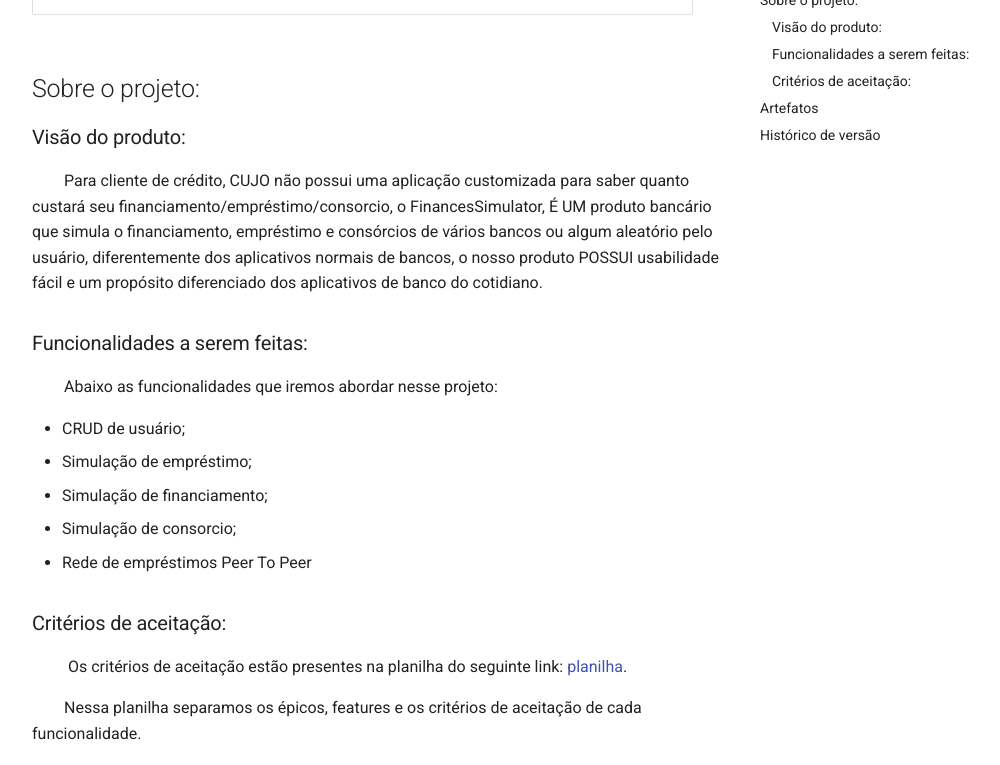
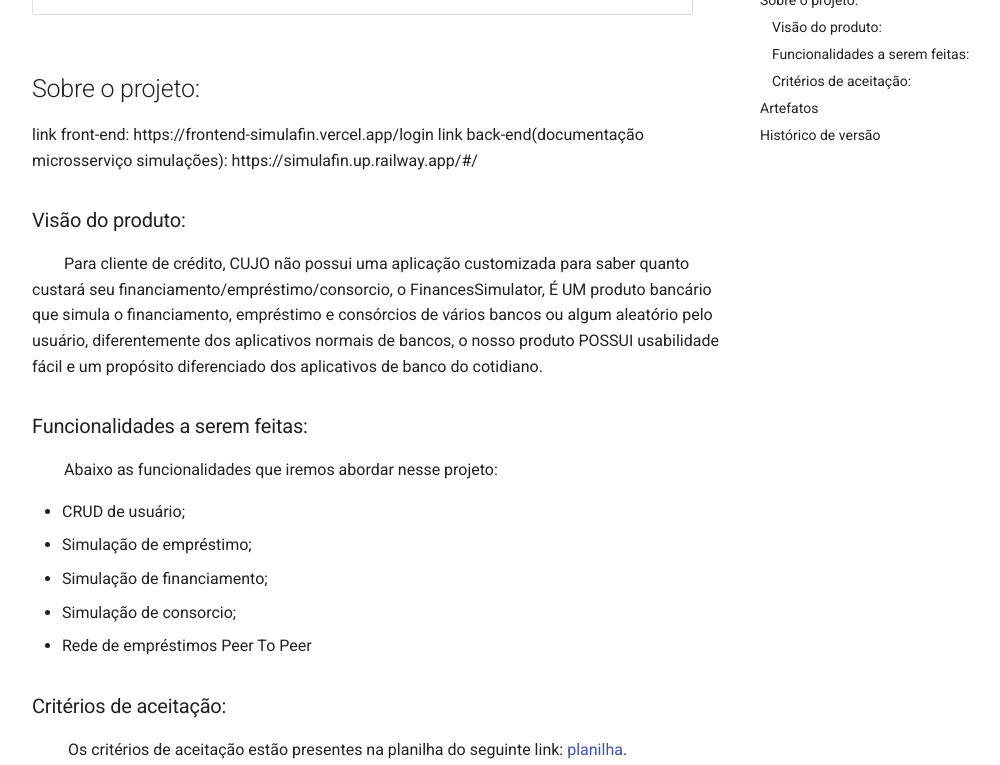
Before and after one commit to Simula-Fin/DOCS, an MkDocs documentation site: the page built from docs/index.md, in a window 1280 px wide and 900 px high, scrolled down 932 px, cut to the strip 135-900 px from the top of the window. Shown: the whole strip, without its empty margins (264-1264 px from the left). Built offline with MkDocs 1.6.1 and Material for MkDocs 9.7.7, drawn with Linux system fonts in a browser that asks for light colours; comment, search, counter and statistics services are not loaded.

Commit message:
Update index.md

```diff
--- a/docs/index.md
+++ b/docs/index.md
@@ -1,15 +1,19 @@
 # Fintech
+
 ## Integrantes
 
- | **Matrícula** | **Nome**                        | **Foto**                                                                                                  | **Email**               |
-  | ------------- | ------------------------------- | --------------------------------------------------------------------------------------------------------- | ----------------------- |
-  | 200017519     | Eurico Menezes de Abreu neto    | <img src="https://avatars.githubusercontent.com/u/64049043?v=4" width="120px;" alt="Foto Eurico"/>         | 200017519@aluno.unb.br  |
-  | 200067923     | João Henrique Marques Calzavara | <img src="https://avatars.githubusercontent.com/u/71076129?v=4" width="120px;" alt="Foto João Henrique"/>  | jhcalzavara@hotmail.com |
-  | 180024868     | Mateus Moreira Lima             | <img src="https://github.com/mateus-lm.png"                  width="120px;" alt="Foto Mateus Moreira"/>    | 180024868@aluno.unb.br  |
-  | 190047968     | Paulo Vitor                     |  <img src="https://github.com/PauloAbiAcl.png"                  width="120px;" alt="Foto Paulo Vitor"/>      | 190047968@aluno.unb.br  |
-  | 190044390     | Victor Rayan Adriano Ferreira   | <img src="https://github.com/victor-rayan.png"                  width="120px;" alt="Foto Victor Rayan"/>      | 190044390@aluno.unb.br  |
+| **Matrícula** | **Nome**                        | **Foto**                                                                                                  | **Email**               |
+| ------------- | ------------------------------- | --------------------------------------------------------------------------------------------------------- | ----------------------- |
+| 200017519     | Eurico Menezes de Abreu neto    | <img src="https://avatars.githubusercontent.com/u/64049043?v=4" width="120px;" alt="Foto Eurico"/>        | 200017519@aluno.unb.br  |
+| 200067923     | João Henrique Marques Calzavara | <img src="https://avatars.githubusercontent.com/u/71076129?v=4" width="120px;" alt="Foto João Henrique"/> | jhcalzavara@hotmail.com |
+| 180024868     | Mateus Moreira Lima             | <img src="https://github.com/mateus-lm.png"                  width="120px;" alt="Foto Mateus Moreira"/>   | 180024868@aluno.unb.br  |
+| 190047968     | Paulo Vitor                     | <img src="https://github.com/PauloAbiAcl.png"                  width="120px;" alt="Foto Paulo Vitor"/>    | 190047968@aluno.unb.br  |
+| 190044390     | Victor Rayan Adriano Ferreira   | <img src="https://github.com/victor-rayan.png"                  width="120px;" alt="Foto Victor Rayan"/>  | 190044390@aluno.unb.br  |
 
 ## Sobre o projeto:
+
+link front-end: https://frontend-simulafin.vercel.app/login
+link back-end(documentação microsserviço simulações): https://simulafin.up.railway.app/#/
 
 ### Visão do produto:
 
@@ -31,7 +35,6 @@
 
 &emsp;&emsp;Nessa planilha separamos os épicos, features e os critérios de aceitação de cada funcionalidade.
 
-
 ## Artefatos
 
 &emsp;&emsp;Abaixo os artefatos de documentação feitos sobre o projeto:
@@ -43,12 +46,10 @@
 - [Plano de custo](plans/costs_plan.md)
 - [Lean Inception](lean/index.md)
 
-
-
 ## Histórico de versão
 
 | **Versão** | **Alteração**                                                                | **Responsável** | **Data**   |
 | ---------- | ---------------------------------------------------------------------------- | --------------- | ---------- |
 | 1.0        | Criaçao do arquivo                                                           | João Henrique   | 16/04/2024 |
 | 1.1        | Atualização do README com informações sobre o projeto e histórico de versões | Eurico Neto     | 17/04/2024 |
-| 1.2        | Atualização do README com correções de alguns erros | João Henrique    | 18/04/2024 |
+| 1.2        | Atualização do README com correções de alguns erros                          | João Henrique   | 18/04/2024 |
```
